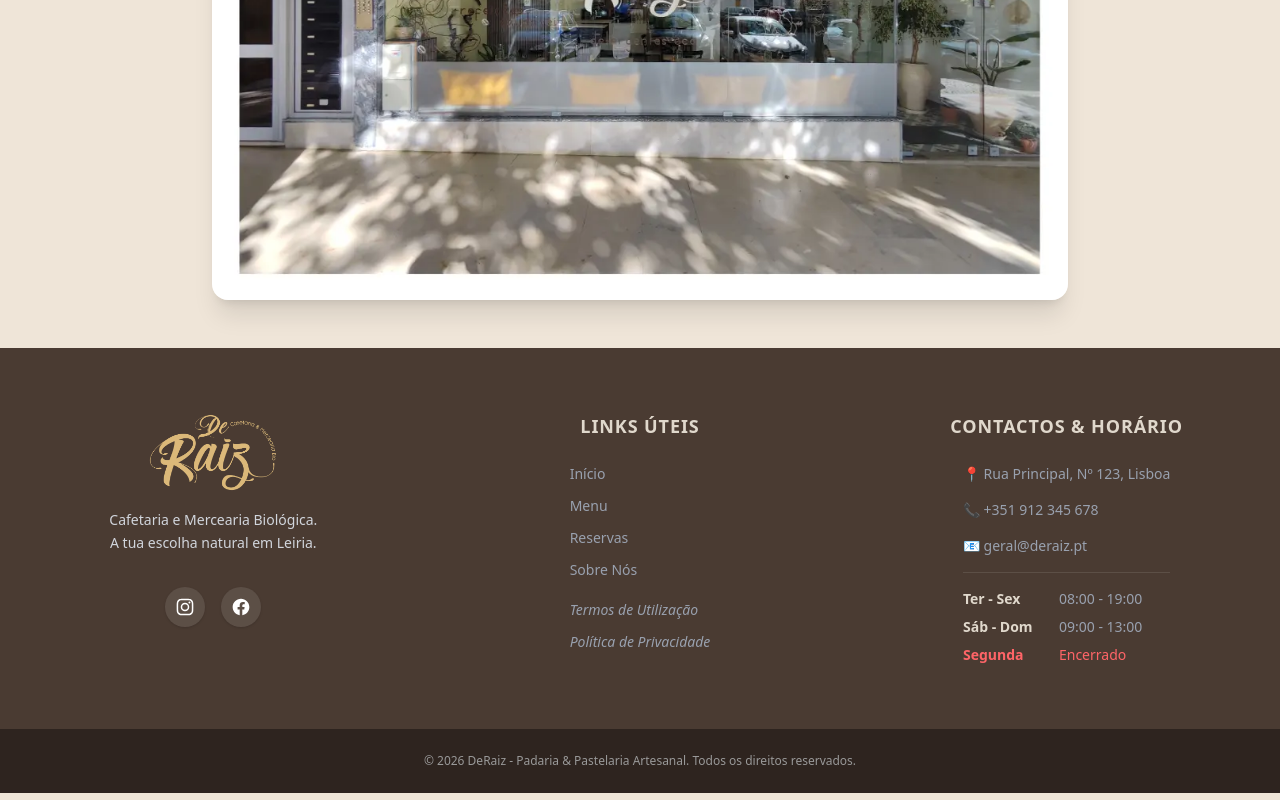
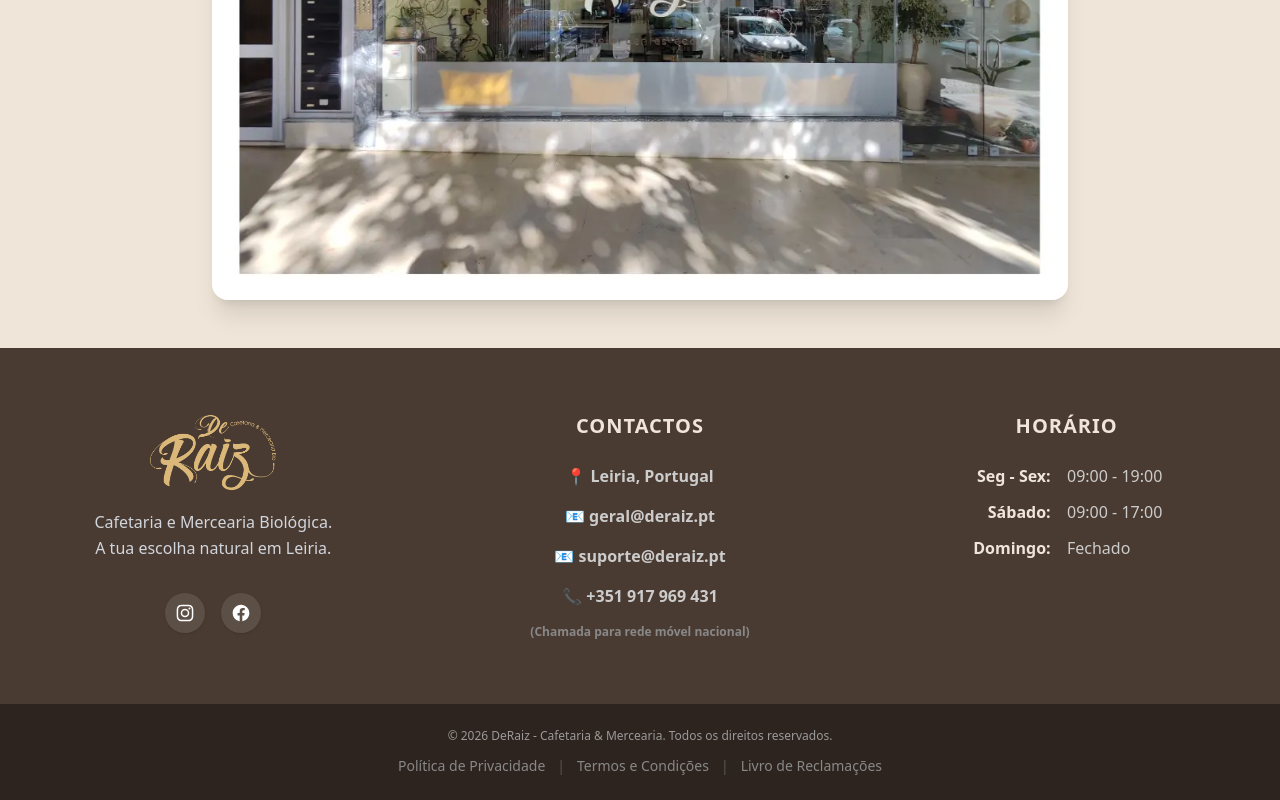
Before and after one commit to GabrielGPereira25/DeRaizNextjs, a Next.js app: page / in a window 1280 px wide. Shown: the part 2266-3066 px from the top of the page. Built offline with nearby package versions, Linux system fonts and the light colour scheme.

Commit message:
style: footer melhorado

```diff
--- a/src/app/globals.css
+++ b/src/app/globals.css
@@ -7,6 +7,7 @@
     --color-verde-escuro: #4A543D;
     --color-castanho-raiz: #4a3b32;
     --color-destaque: #fff8e1;
+    --color-texto-claro: #FFFFFF;
 
     /* As tuas fontes */
     --font-principal: "Minigap", sans-serif;
--- a/src/components/Footer.jsx
+++ b/src/components/Footer.jsx
@@ -7,11 +7,10 @@ export default function Footer() {
     const currentYear = new Date().getFullYear();
 
     return (
-        <footer className="bg-castanho-raiz text-[#fdfbf7] pt-16 font-sans">
-            {/* Contentor Principal do Rodapé */}
-            <div className="max-w-7xl mx-auto px-6 pb-16 grid grid-cols-1 md:grid-cols-2 lg:grid-cols-3 gap-12 text-center lg:text-left items-start">
+        <footer className="bg-castanho-raiz text-[#ccc] pt-16 font-sans">
+            <div className="max-w-7xl mx-auto px-6 pb-16 grid grid-cols-1 md:grid-cols-3 gap-12 text-center items-start">
 
-                {/* Coluna 1: Informações e Logo */}
+                {/* Coluna 1*/}
                 <div className="flex flex-col items-center space-y-4">
                     <Link href="/">
                         <Image
@@ -22,57 +21,71 @@ export default function Footer() {
                             className="transition-transform hover:scale-105"
                         />
                     </Link>
-                    <p className="text-gray-300 text-sm leading-relaxed max-w-xs text-center">
+                    <p className="text-gray-300 text-base leading-relaxed max-w-xs text-center">
                         Cafetaria e Mercearia Biológica. <br />
                         A tua escolha natural em Leiria.
                     </p>
 
                     {/* Redes Sociais */}
                     <div className="flex justify-center gap-4 pt-4">
-                        <SocialIcon href="https://www.instagram.com/de.raiz.bio/" icon="instagram" />
-                        <SocialIcon href="https://www.facebook.com/deraiz.cafetaria/" icon="facebook" />
+                        <SocialIcon href="https://instagram.com/de.raiz.bio/" icon="instagram" />
+                        <SocialIcon href="https://facebook.com/deraiz.cafetaria/" icon="facebook" />
                     </div>
                 </div>
 
-                {/* Coluna 2: Links Úteis */}
-                <div className="flex flex-col items-center">
-                    <h4 className="text-[#e0d8cc] text-lg font-semibold uppercase tracking-wider mb-6">
-                        Links Úteis
+                {/* Coluna 2*/}
+                <div className="flex flex-col items-center font-semibold">
+                    <h4 className="text-fundo text-xl font-bold uppercase tracking-wider mb-6">
+                        Contactos
                     </h4>
-                    <ul className="space-y-3 text-gray-400 text-sm">
-                        <li><Link href="/" className="hover:text-verde-raiz transition-colors">Início</Link></li>
-                        <li><Link href="/menu" className="hover:text-verde-raiz transition-colors">Menu</Link></li>
-                        <li><Link href="/reservas" className="hover:text-verde-raiz transition-colors">Reservas</Link></li>
-                        <li><Link href="/sobre-nos" className="hover:text-verde-raiz transition-colors">Sobre Nós</Link></li>
-                        <li className="pt-2"><Link href="/termos" className="hover:text-verde-raiz transition-colors italic">Termos de Utilização</Link></li>
-                        <li><Link href="/privacidade" className="hover:text-verde-raiz transition-colors italic">Política de Privacidade</Link></li>
-                    </ul>
+                    <div className="space-y-4 text-[#ccc] text-base flex flex-col items-center">
+                        <p>📍 Leiria, Portugal</p>
+
+                        <div className="flex flex-col items-center space-y-4">
+                            <a
+                                href="mailto:geral@deraiz.pt"
+                                className="hover:text-verde-raiz transition-colors flex items-center gap-2"
+                            >
+                                📧 geral@deraiz.pt
+                            </a>
+                            <a
+                                href="mailto:suporte@deraiz.pt"
+                                className="hover:text-verde-raiz transition-colors flex items-center gap-2"
+                            >
+                                📧 suporte@deraiz.pt
+                            </a>
+                        </div>
+                        <a
+                            href="tel:+351917969431"
+                            className="hover:text-verde-raiz transition-colors flex items-center gap-2"
+                        >
+                            📞 +351 917 969 431
+                        </a>
+                        <p className="text-[#888] text-xs">(Chamada para rede móvel nacional)</p>
+                    </div>
                 </div>
 
-                {/* Coluna 3: Contactos & Horário */}
+                {/* Coluna 3*/}
                 <div className="flex flex-col items-center">
-                    <h4 className="text-[#e0d8cc] text-lg font-semibold uppercase tracking-wider mb-6">
-                        Contactos & Horário
+                    <h4 className="text-fundo text-xl font-bold uppercase tracking-wider mb-6">
+                        Horário
                     </h4>
-                    <div className="space-y-4 text-gray-400 text-sm">
-                        <p>📍 Rua Principal, Nº 123, Lisboa</p>
-                        <p>📞 +351 912 345 678</p>
-                        <p>📧 geral@deraiz.pt</p>
+                    <div className="space-y-3 text-gray-400 text-base flex flex-col items-center">
 
                         {/* Lista de Horários */}
-                        <div className="pt-4 border-t border-white/10 w-full lg:w-auto">
-                            <ul className="space-y-2">
-                                <li className="flex justify-center lg:justify-start gap-4">
-                                    <span className="font-bold text-[#e0d8cc] min-w-[80px] text-right lg:text-left">Ter - Sex</span>
-                                    <span>08:00 - 19:00</span>
+                        <div className="w-full flex flex-col items-center">
+                            <ul className="space-y-3">
+                                <li className="flex justify-center gap-4">
+                                    <span className="font-bold text-fundo w-20 text-right">Seg - Sex:</span>
+                                    <span className="w-24 text-[#ccc]">09:00 - 19:00</span>
                                 </li>
-                                <li className="flex justify-center lg:justify-start gap-4">
-                                    <span className="font-bold text-[#e0d8cc] min-w-[80px] text-right lg:text-left">Sáb - Dom</span>
-                                    <span>09:00 - 13:00</span>
+                                <li className="flex justify-center gap-4">
+                                    <span className="font-bold text-fundo w-20 text-right">Sábado:</span>
+                                    <span className="w-24 text-[#ccc]">09:00 - 17:00</span>
                                 </li>
-                                <li className="flex justify-center lg:justify-start gap-4 text-red-400">
-                                    <span className="font-bold min-w-[80px] text-right lg:text-left">Segunda</span>
-                                    <span>Encerrado</span>
+                                <li className="flex justify-left">
+                                    <span className="font-bold text-fundo w-20 text-right">Domingo:</span>
+                                    <span className="w-24 text-[#ccc]">Fechado</span>
                                 </li>
                             </ul>
                         </div>
@@ -81,10 +94,34 @@ export default function Footer() {
             </div>
 
             {/* Copyright Section */}
-            <div className="bg-[#2e241f] py-6 px-6 text-center">
-                <p className="text-[#999] text-xs">
-                    &copy; {currentYear} DeRaiz - Padaria & Pastelaria Artesanal. Todos os direitos reservados.
+            <div className="bg-[#2e241f] py-6 px-6 flex flex-col items-center gap-3">
+                <p className="text-[#999] text-xs text-center">
+                    &copy; {currentYear} DeRaiz - Cafetaria & Mercearia. Todos os direitos reservados.
                 </p>
+
+                {/* Links Legais e Livro de Reclamações */}
+                <div className="flex flex-wrap justify-center items-center gap-3 text-[#888] text-sm">
+                    <Link href="/privacidade" className="hover:text-white transition-colors">
+                        Política de Privacidade
+                    </Link>
+                    <span className="text-[#555]">|</span>
+
+                    <Link href="/termos" className="hover:text-white transition-colors">
+                        Termos e Condições
+                    </Link>
+                    <span className="text-[#555]">|</span>
+
+                    {/* Caso tenhas uma página interna, muda o href para "/livro-reclamacoes".
+                        Se for para o portal oficial, podes colocar o link completo. */}
+                    <a
+                        href="https://www.livroreclamacoes.pt/"
+                        target="_blank"
+                        rel="noopener noreferrer"
+                        className="hover:text-white transition-colors"
+                    >
+                        Livro de Reclamações
+                    </a>
+                </div>
             </div>
         </footer>
     );
@@ -92,7 +129,6 @@ export default function Footer() {
 
 // Componente auxiliar para os ícones sociais
 function SocialIcon({ href, icon }) {
-    // Função que devolve o SVG correto consoante a rede social
     const renderIcon = () => {
         switch (icon) {
             case 'instagram':
@@ -114,7 +150,6 @@ function SocialIcon({ href, icon }) {
                     </svg>
                 );
             default:
-                // Se mandares algo que não esteja na lista, mostra a primeira letra como "fallback"
                 return <span className="text-xs font-bold uppercase">{icon[0]}</span>;
         }
     };
@@ -124,7 +159,6 @@ function SocialIcon({ href, icon }) {
             href={href}
             target="_blank"
             rel="noopener noreferrer"
-            // Adicionei a cor do ícone padrão (text-white) e no hover ele muda com o fundo
             className="w-10 h-10 flex items-center justify-center bg-white/10 text-white rounded-full transition-all hover:bg-white hover:text-black shadow-sm"
         >
             {renderIcon()}
```
